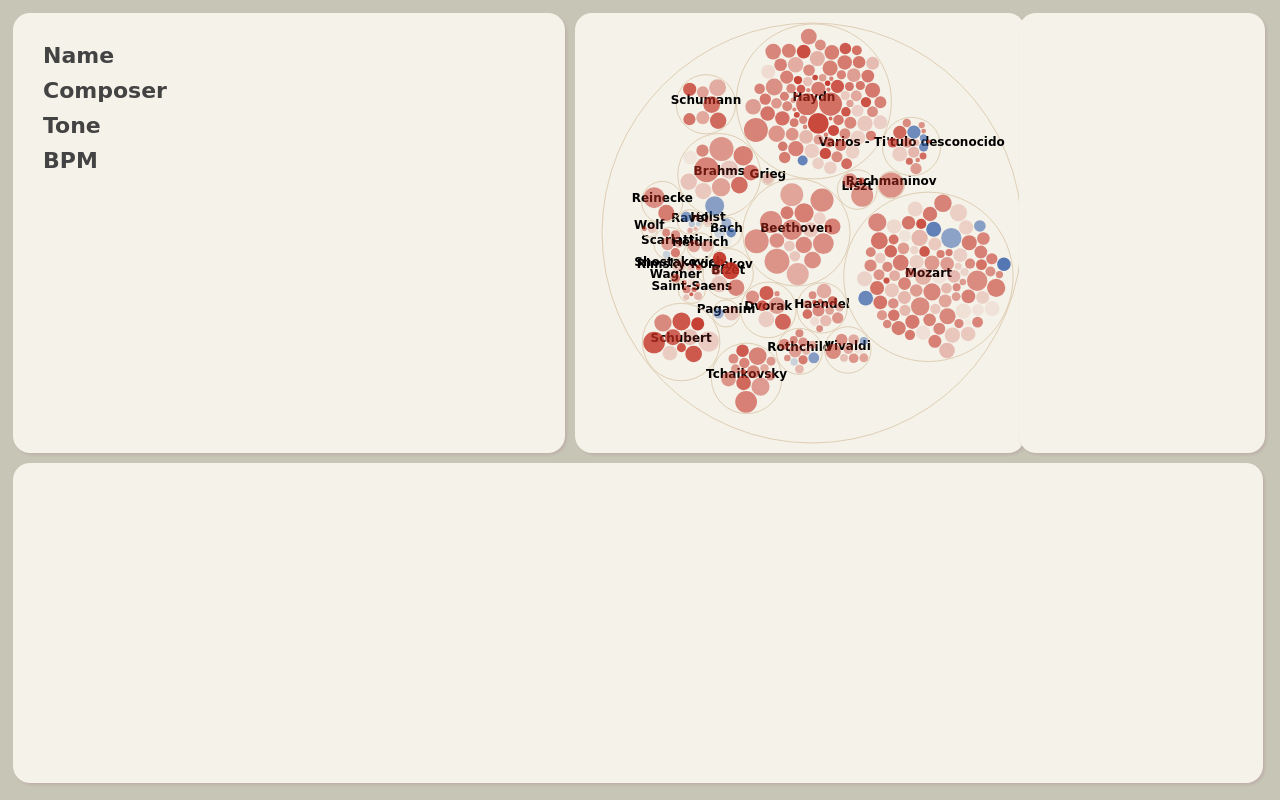
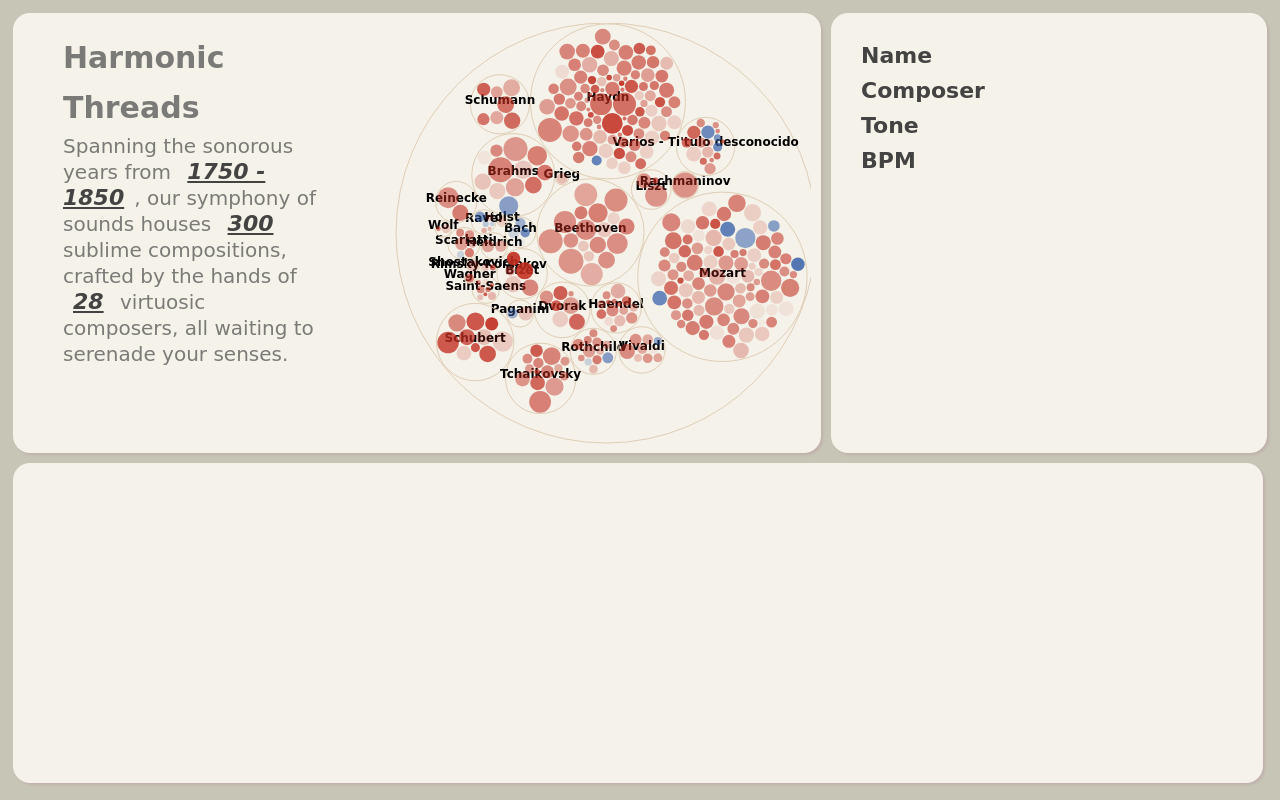
Before and after one commit to Sunnary2604/Music-Visualization-Harmonic-Threads, a website: page index.html in a window 1280 px wide. Drawn offline with nearby package versions, Linux system fonts and the light colour scheme.

Commit message:
Update index.html

```diff
--- a/index.html
+++ b/index.html
@@ -9,6 +9,36 @@
   <body class="main">
     <div style="display: flex; flex-direction: column">
       <div style="display: flex; height: calc(60vh - 30px)">
+        <div
+          class="view"
+          id="overview"
+          style="
+            width: calc(80vw - 30px);
+            display: flex;
+            flex-direction: row;
+            padding: 10px;
+          "
+        >
+          <div
+            class="subtitle"
+            style="
+              line-height: 130%;
+              width: calc(100vw - 30px);
+              height: calc(60vh - 100px);
+              max-width: 20vw;
+              padding: 10px 30px 30px 30px;
+            "
+          >
+            <div style="font-size: 30px; line-height: 50px; font-weight: 800">
+              Harmonic Threads
+            </div>
+            Spanning the sonorous years from
+            <span class="intro">1750 - 1850</span>, our symphony of sounds
+            houses <span class="intro">300 </span> sublime compositions, crafted
+            by the hands of <span class="intro">28</span>
+            virtuosic composers, all waiting to serenade your senses.
+          </div>
+        </div>
         <div class="view" style="width: 40vw; padding: 20px" id="info">
           <!-- <div style="font-size: 24px; font-weight: 800">MUSIC BOARD</div> -->
           <div>
@@ -21,43 +51,35 @@
             <div class="title">BPM</div>
             <div class="subtitle" id="bpm_text"></div>
             <div id="bpm"></div>
-            <midi-player
-              style="margin-top: 20px"
-              id="midi-player"
-              sound-font
-              visualizer="#myVisualizer"
-            >
-            </midi-player>
           </div>
           <div></div>
         </div>
-        <div
-          class="view"
-          id="overview"
-          style="width: calc(60vh - 30px); display: flex; flex-direction: row"
-        ></div>
-        <div
-          class="view"
-          style="
-            position: fixed;
-            right: 10px;
-            width: calc(20vw - 30px);
-            height: calc(60vh - 60px);
-            max-width: 20vw;
-            padding: 10px;
-          "
-        ></div>
       </div>
       <div
         class="view"
         id="detail"
         style="height: 40vh; width: calc(100vw - 30px); overflow-x: scroll"
-      ></div>
+      >
+        <midi-player
+          style="
+            margin: 5px;
+            position: fixed;
+            top: 59vh;
+            left: 20px;
+            height: 30px;
+            width: 250px;
+          "
+          id="midi-player"
+          sound-font
+          visualizer="#myVisualizer"
+        >
+        </midi-player>
+      </div>
     </div>
 
     <script>
       // load a midi file in the browser
-      let margin = { top: 0, right: 40, bottom: 0, left: 0 };
+      let margin = { top: 0, right: 40, bottom: 15, left: 0 };
       let vp = {
         width:
           document.documentElement.clientWidth -
@@ -81,13 +103,13 @@
       let svg_overview = define_svg(
         "#overview",
         document.documentElement.clientWidth * 0.4 - 50,
-        document.documentElement.clientHeight * 0.6 - 30,
-        -document.documentElement.clientWidth * 0.15 + 45,
-        10
+        document.documentElement.clientHeight * 0.6 - 10,
+        -document.documentElement.clientWidth * 0.15 + 65,
+        0
       );
       let svg_bpm = define_svg(
         "#bpm",
-        document.documentElement.clientWidth * 0.2 - 30,
+        document.documentElement.clientWidth * 0.32 - 30,
         document.documentElement.clientHeight * 0.2 - 30,
         15,
         15
@@ -200,9 +222,12 @@
           .domain([0, time + 0.5])
           .range([0, vp.width * detail_size - 100]);
 
-        var y = d3.scaleLinear().domain([0, 1]).range([0, 30]);
+        var y = d3.scaleLinear().domain([0, 1]).range([0, 20]);
 
-        let midi = d3.scaleLinear().domain([110, 10]).range([0, vp.height]);
+        let midi = d3
+          .scaleLinear()
+          .domain([100, 10])
+          .range([0, vp.height + margin.top + margin.bottom]);
         console.log(min_velocity);
         min_velocity = Math.max(0.2, min_velocity);
         let opacity_scale = d3
@@ -315,21 +340,14 @@
           .append("g")
           .attr("class", "axisY")
           .call(axisY_detail)
-          .attr("transform", `translate(0,${vp.height - 30})`)
+          .attr("transform", `translate(0,${vp.height - 10})`)
           .attr("color", "#434343");
-
-        // axisY_detail
-        //   .selectAll("g.tick")
-        //   .selectAll("line")
-
-        //   .attr("x1", -5)
-        //   .attr("x2", vp.width * detail_size - 100);
       }
       function renderBPM(data, duration) {
         let scaleX = d3
           .scaleLinear()
           .domain([0, duration])
-          .range([0, document.documentElement.clientWidth * 0.4 - 50]);
+          .range([0, document.documentElement.clientWidth * 0.32 - 30]);
         let scaleY = d3
           .scaleLinear()
           .domain([380, 0])
@@ -341,7 +359,8 @@
           })
           .y(function (d) {
             return scaleY(d.bpm);
-          });
+          })
+          .curve(d3.curveBasis);
         let axisY = d3.axisLeft(scaleY);
         let axisYG = svg_bpm
           .append("g")
@@ -352,10 +371,9 @@
         axisYG
           .selectAll("g.tick")
           .selectAll("line")
-
           .attr("x1", -5)
           .attr("x2", document.documentElement.clientWidth * 0.4 - 30)
-
+          .style("stroke", "#dfceb4")
           .attr("stroke-dasharray", "5, 5");
         svg_bpm
           .selectAll("#selector")
@@ -363,7 +381,7 @@
           .join("path")
           .attr("transform", "translate(30,0)")
           .style("fill", "none") //此处需要将处理是为了折线只显示线条
-          .style("stroke", "#775039")
+          .style("stroke", "#8b7042")
           .style("stroke-width", 3)
           .attr("d", line);
       }
@@ -553,6 +571,14 @@
         margin-left: 10px;
         /* font-family: "Nanum Pen Script", cursive; */
       }
+      .intro {
+        font-size: 22px;
+        font-weight: 800;
+        color: #434343;
+        margin: 10px 10px 10px 10px;
+        text-decoration: underline;
+        font-style: italic;
+      }
       * {
         font-family: "Copperplate Gothic Light", cursive;
       }
```
